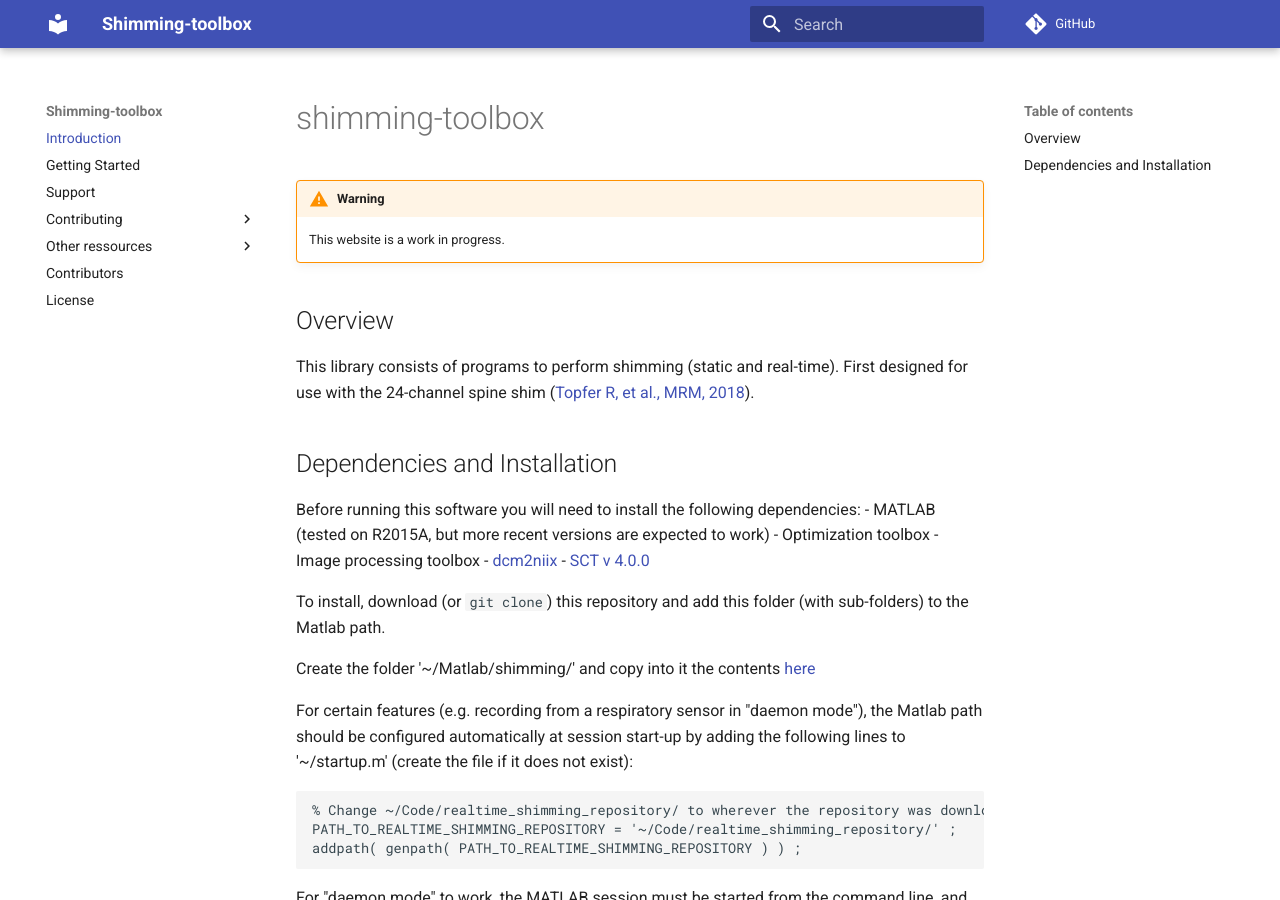
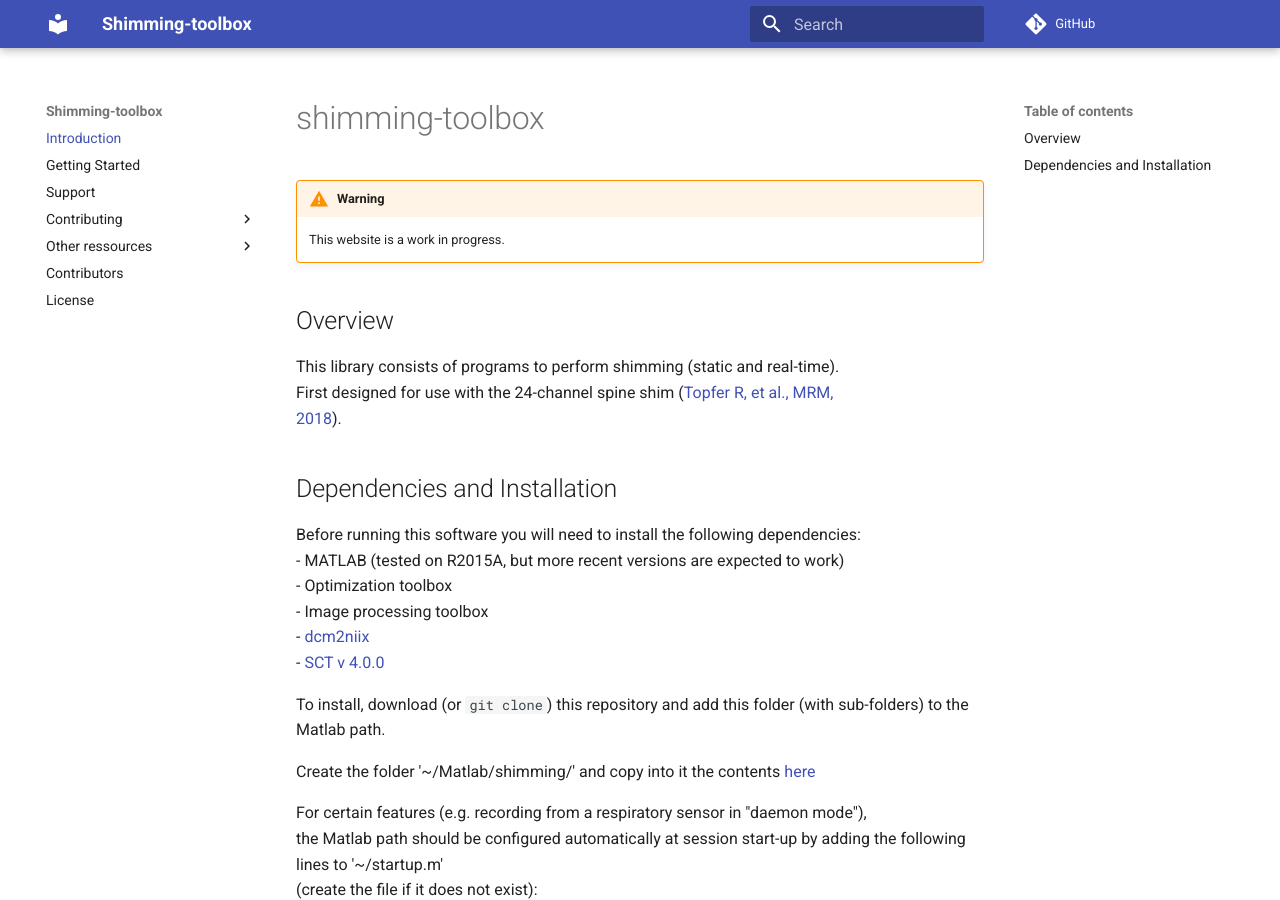
Before and after one commit to shimming-toolbox/shimming-toolbox.org, an MkDocs documentation site: the page built from docs/index.md, in a window 1280 px wide and 900 px high. Built offline with MkDocs 1.6.1 and Material for MkDocs 9.7.7, drawn with Linux system fonts in a browser that asks for light colours; comment, search, counter and statistics services are not loaded; part of the change alters nothing that is shown.

```diff
--- a/mkdocs.yml
+++ b/mkdocs.yml
@@ -4,6 +4,8 @@ repo_url: https://github.com/shimming-toolbox/shimming-toolbox
 docs_dir: ./docs
 markdown_extensions:
   - admonition
+  - extra:
+  - nl2br:
 nav:
 - 'Introduction': 'index.md'
 - 'Getting Started': 'getting_started.md'
```
